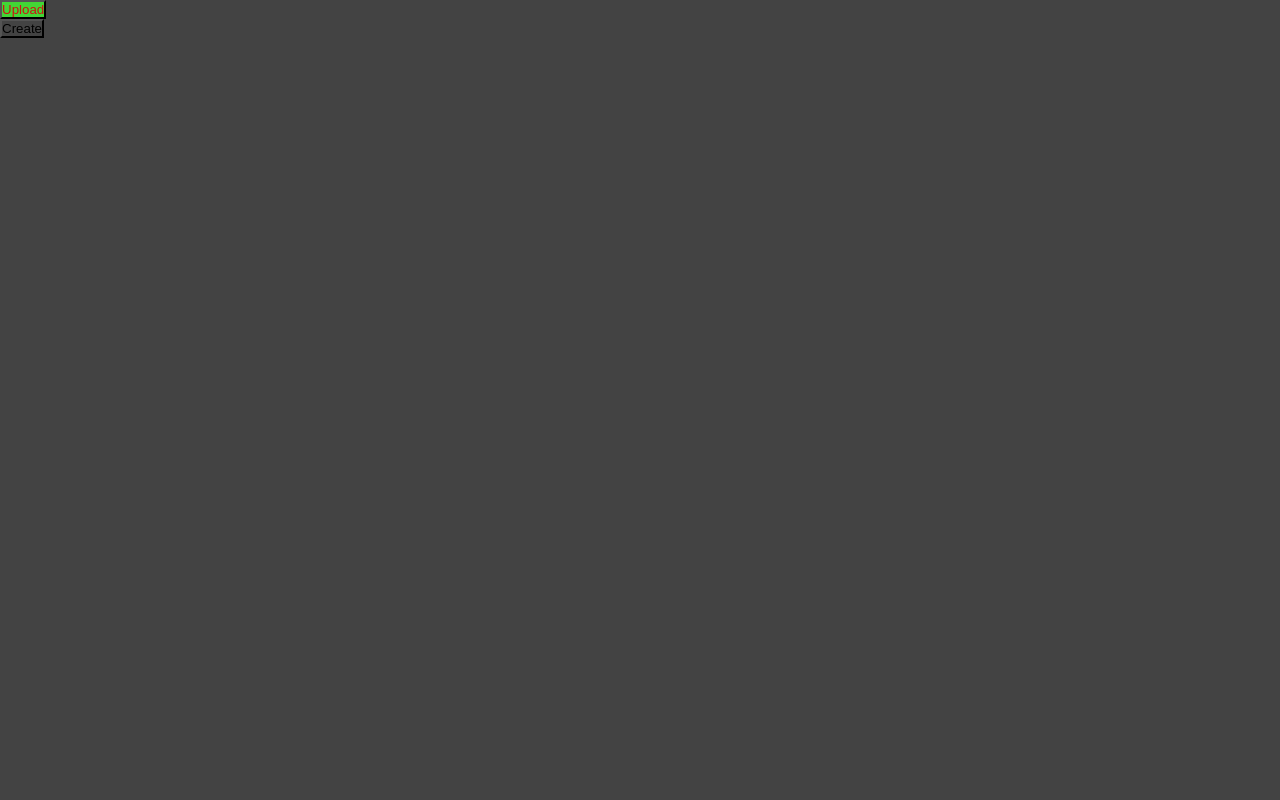
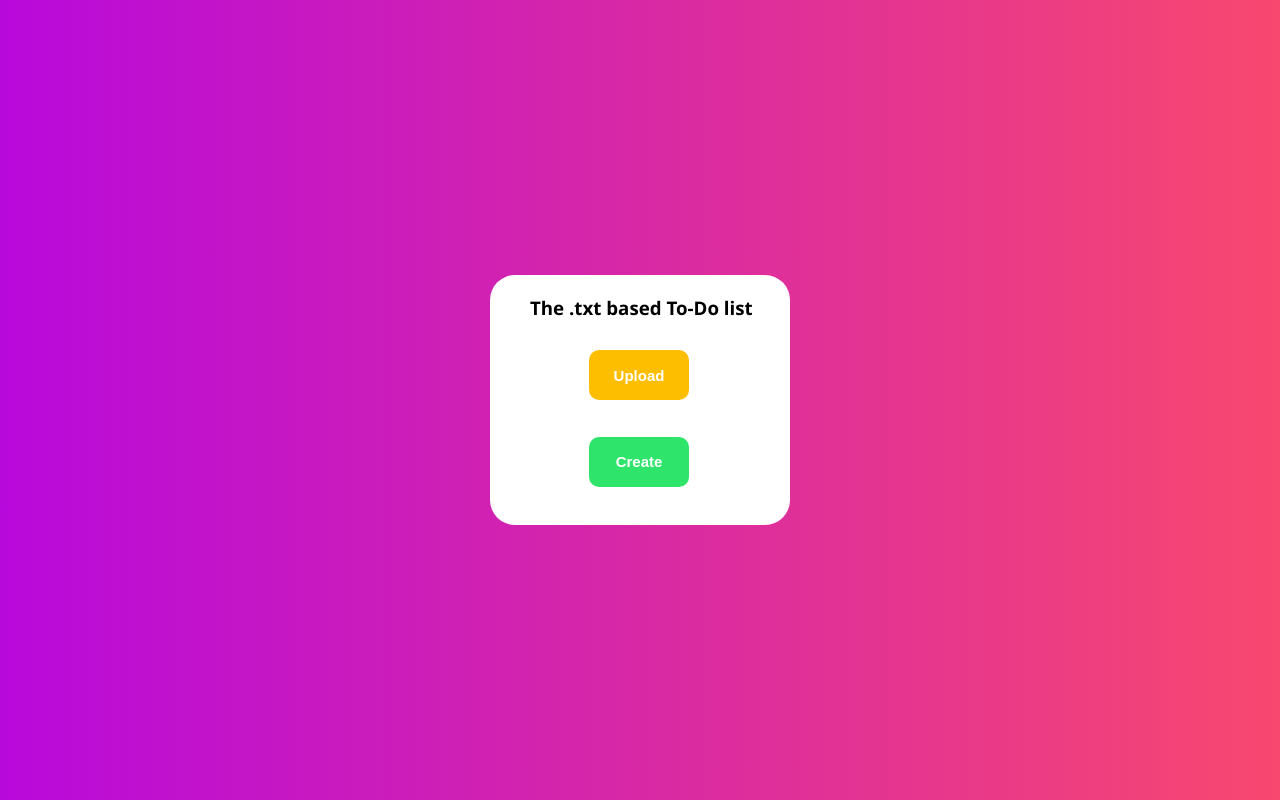
Before and after one commit to adrian-alt625/basic-to-do, a plain HTML site: page index.html in a window 1280 px wide. Drawn offline with Linux system fonts and the light colour scheme.

Commit message:
working "upload" button and styled

```diff
--- a/index.html
+++ b/index.html
@@ -7,17 +7,19 @@
     <link rel="stylesheet" href="style.css" />
   </head>
   <body>
-    <div id="button-container">
-      <div>
-        <button id="uploadBtn">Upload</button>
-        <input type="file" id="fileInput" accept=".txt" style="display: none" />
+    <div class="button-container">
+      <h3>The .txt based To-Do list</h3>
+      <button class="uploadBtn">Upload</button>
+      <input
+        type="file"
+        class="fileInput"
+        accept=".txt"
+        style="display: none"
+      />
 
-        <script src="script.js" defer></script>
-      </div>
+      <button class="createBtn">Create</button>
 
-      <div id="create">
-        <button id="createBtn">Create</button>
-      </div>
+      <script src="script.js" defer></script>
     </div>
   </body>
 </html>
--- a/script.js
+++ b/script.js
@@ -2,8 +2,8 @@
 "use strict";
 
 //assigning values for the "upload button" and the file input
-const fileInput = document.getElementById("fileInput");
-const upload = document.getElementById("uploadBtn");
+const fileInput = document.querySelector(".fileInput");
+const upload = document.querySelector(".uploadBtn");
 
 //initiating file input (through file explorer) once the "upload" button is pressed
 upload.addEventListener("click", openFE);
@@ -34,4 +34,4 @@ function readFile() {
   };
 }
 
-/* PUSH TO GITHUB */
+// make a function that removes the "startup" elements and adds the to-do-list elements
--- a/style.css
+++ b/style.css
@@ -1,15 +1,80 @@
-* {
-  background-color: rgb(67, 67, 67);
+body {
+  background-image: linear-gradient(
+    to right,
+    rgb(184, 9, 220),
+    rgb(248, 72, 111)
+  );
   margin: 0;
   padding: 0;
-  font-family: Arial, Helvetica, sans-serif;
+  font-family: "Segoe UI", Tahoma, Geneva, Verdana, sans-serif;
+  height: 100vh; /* Ensures the gradient fills the whole screen */
 }
 
-#uploadBtn {
-  color: rgb(206, 19, 19);
-  background-color: rgb(66, 214, 53);
+.button-container {
+  background: white;
+  position: absolute;
+  top: 50%;
+  left: 50%;
+  /* half height and width values */
+  margin-top: -125px;
+  margin-left: -150px;
+  height: 250px;
+  width: 300px;
+  background-color: white;
+  border-radius: 25px;
 }
 
-#button-container {
-  border: 10px;
+.button-container h3 {
+  background: white;
+  margin: 20px;
+  margin-left: 40px;
+  margin-bottom: 0;
+  font-weight: 700;
 }
+
+.uploadBtn {
+  background: rgb(254, 190, 0);
+  color: rgb(255, 255, 255);
+  width: 100px;
+  height: 50px;
+  margin: 50px;
+  margin-top: 10%;
+  margin-left: 33%;
+  font-size: 15px;
+  font-weight: bold;
+  border-radius: 10px;
+  box-shadow: 0px 0px 0px transparent;
+  border: 0px solid transparent;
+}
+.uploadBtn:hover {
+  background: rgb(208, 156, 0);
+  border-radius: 7px;
+  color: rgb(226, 226, 226);
+}
+.uploadBtn:active {
+  background: rgb(147, 111, 0);
+}
+
+.createBtn {
+  color: rgb(255, 255, 255);
+  background: rgb(47, 228, 107);
+  width: 100px;
+  height: 50px;
+  margin: 25px;
+  margin-top: -10%;
+  margin-left: 33%;
+  font-size: 15px;
+  font-weight: bold;
+  border-radius: 10px;
+  box-shadow: 0px 0px 0px transparent;
+  border: 0px solid transparent;
+}
+.createBtn:hover {
+  background: rgb(40, 192, 91);
+  border-radius: 7px;
+  color: rgb(226, 226, 226);
+}
+
+.createBtn:active {
+  background: rgb(32, 152, 72);
+}
```
Also changed, not shown: list.txt (added).
